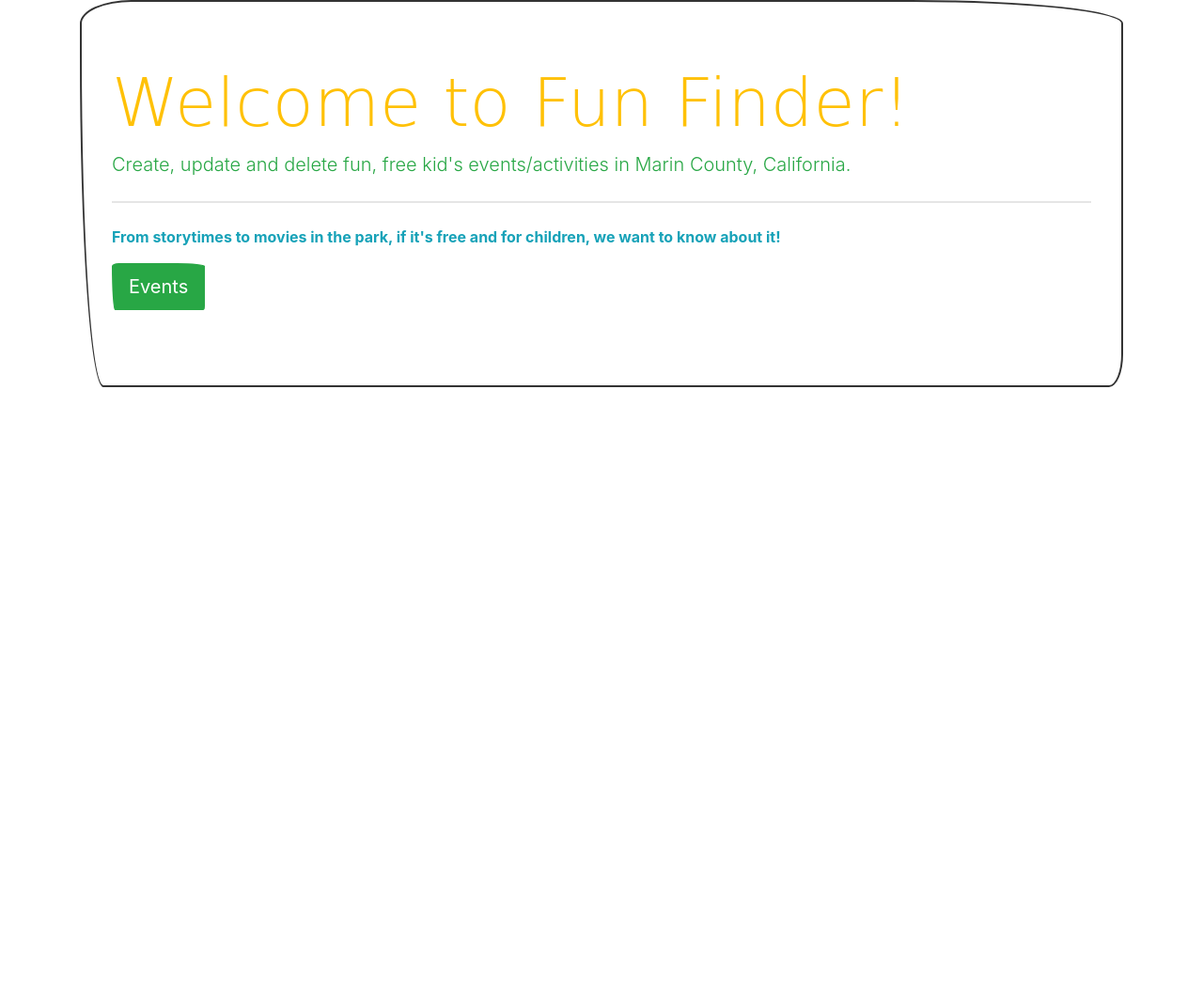
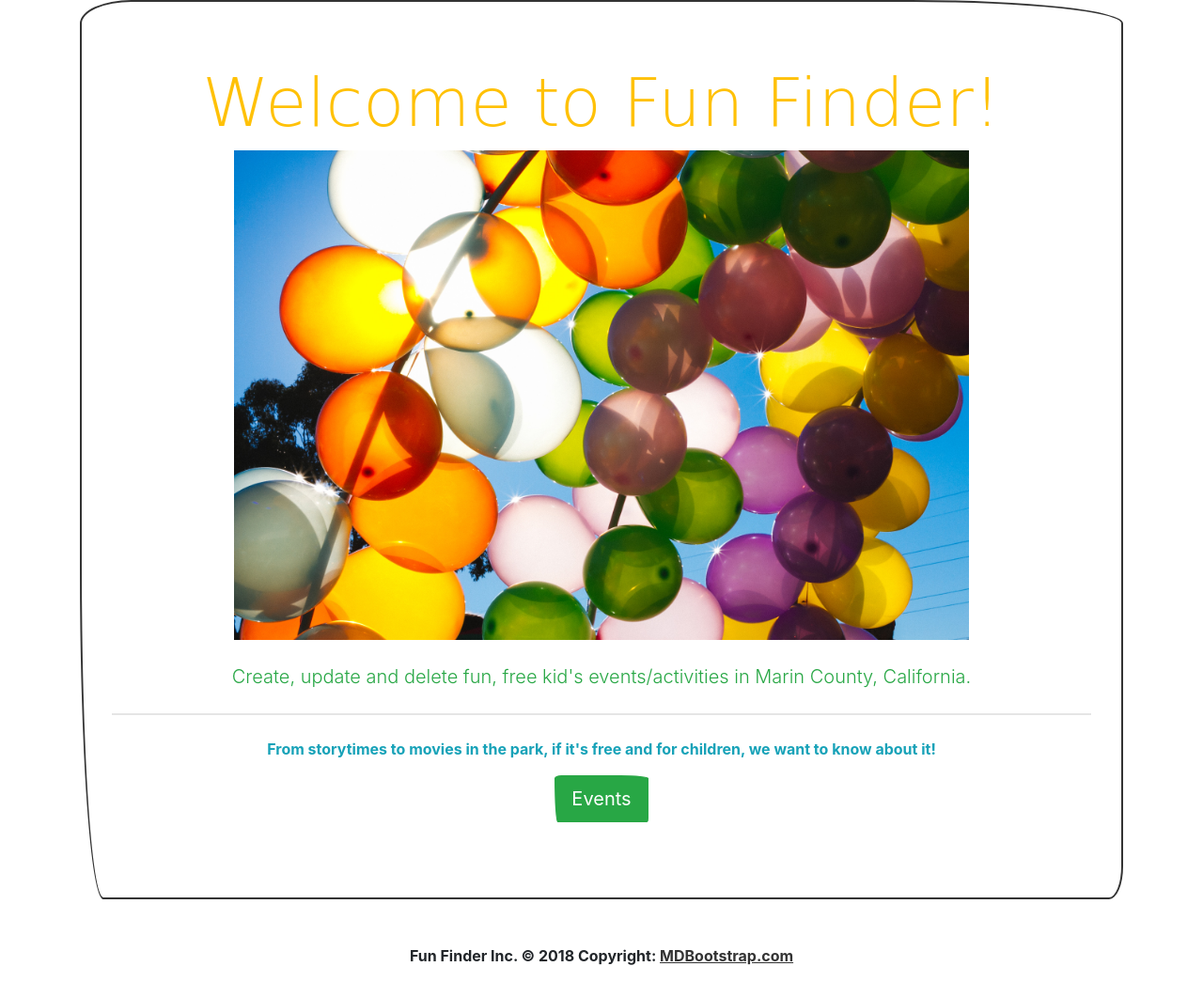
Before and after one commit to stasi815/Fun_Finder, a Flask app: page / in a window 1280 px wide. Shown: the part 60-1105 px from the top of the page at 94% size. Before the commit the page ends 472 px from the top, so only its background shows below. Run offline with Flask 2, Linux system fonts and the light colour scheme; some libraries are stand-ins or nearby versions; some web fonts are replaced.

Commit message:
added image and footer

```diff
--- a/templates/base.html
+++ b/templates/base.html
@@ -16,6 +16,8 @@
         {% endblock %}
     </div>
 
+    {% include 'partials/footer.html' %}
+
     <script src="https://code.jquery.com/jquery-3.3.1.slim.min.js" integrity="sha384-q8i/X+965DzO0rT7abK41JStQIAqVgRVzpbzo5smXKp4YfRvH+8abtTE1Pi6jizo" crossorigin="anonymous"></script>
     <script src="https://cdnjs.cloudflare.com/ajax/libs/popper.js/1.14.7/umd/popper.min.js" integrity="sha384-UO2eT0CpHqdSJQ6hJty5KVphtPhzWj9WO1clHTMGa3JDZwrnQq4sF86dIHNDz0W1" crossorigin="anonymous"></script>
     <script src="https://stackpath.bootstrapcdn.com/bootstrap/4.3.1/js/bootstrap.min.js" integrity="sha384-JjSmVgyd0p3pXB1rRibZUAYoIIy6OrQ6VrjIEaFf/nJGzIxFDsf4x0xIM+B07jRM" crossorigin="anonymous"></script>
--- a/templates/home.html
+++ b/templates/home.html
@@ -1,13 +1,16 @@
 {% extends 'base.html' %}
 
 {% block content %}
-    <div class="jumbotron">
+    <center><div class="jumbotron">
         <h1 class="display-3 text-warning">Welcome to Fun Finder!</h1>
+        <div class='justify-content-center'>
+            <center><img src="static/balloons.jpg" width="75%"></center>
+        </div><br>
         <p class="lead text-success">Create, update and delete fun, free kid's events/activities in Marin County, California.</p>
         <hr class="my-4">
         <p class="text-info">From storytimes to movies in the park, if it's free and for children, we want to know about it!</p>
         <p class="lead">
             <a class="btn btn-success btn-lg" href='/events' role="button">Events</a>
         </p>
-    </div>
+    </div></center>
 {% endblock %}
--- /dev/null
+++ b/templates/partials/footer.html
@@ -0,0 +1,9 @@
+
+
+  <!-- Copyright -->
+  <div class="footer-copyright text-center py-3">Fun Finder Inc. © 2018 Copyright:
+    <a href="https://mdbootstrap.com/education/bootstrap/"> MDBootstrap.com</a>
+  </div>
+  <!-- Copyright -->
+
+</footer>
```
Also changed, not shown: static/balloons.jpg (added).
